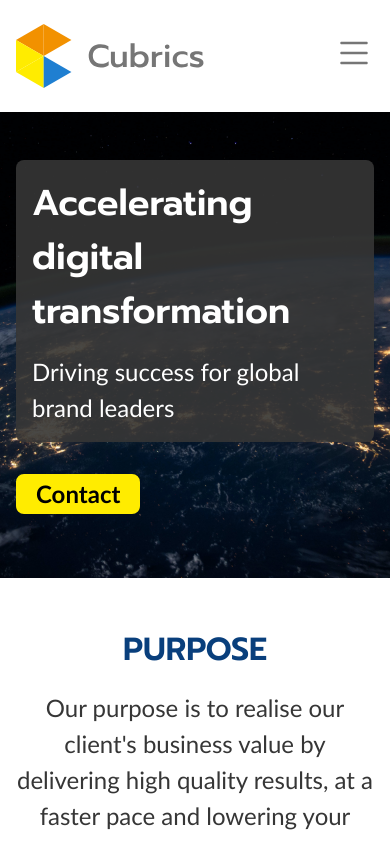
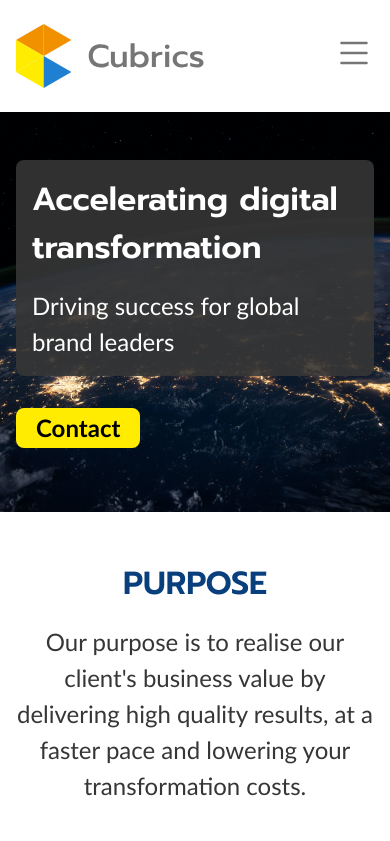
Before and after one commit to khorh/websites-cubrics, a React (Create React App) app: page / in a window 390 px wide. Shown: the top 841 px of the page. Built offline with nearby package versions, Linux system fonts and the light colour scheme.

Commit message:
updated responsive design for header

```diff
--- a/src/designSystem/heading/Heading.module.scss
+++ b/src/designSystem/heading/Heading.module.scss
@@ -8,7 +8,7 @@
 
 // type
 h1 {
-  font-size: 36px;
+  font-size: 32px;
   @include breakpoint-xs {
     font-size: 48px;
   }
```
